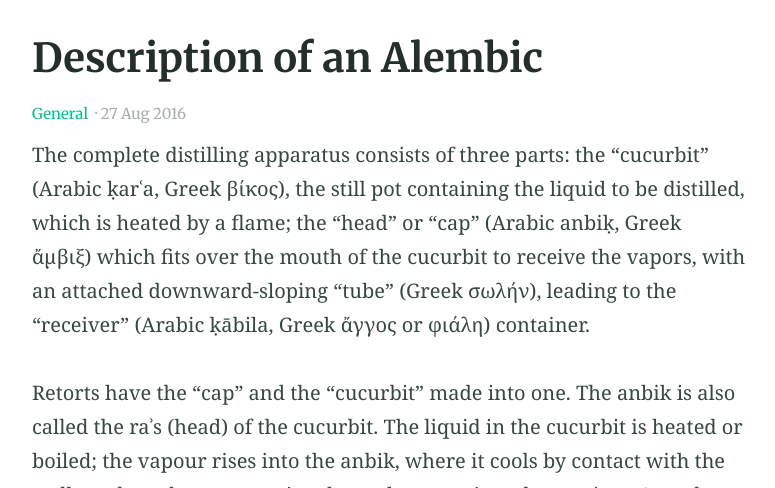
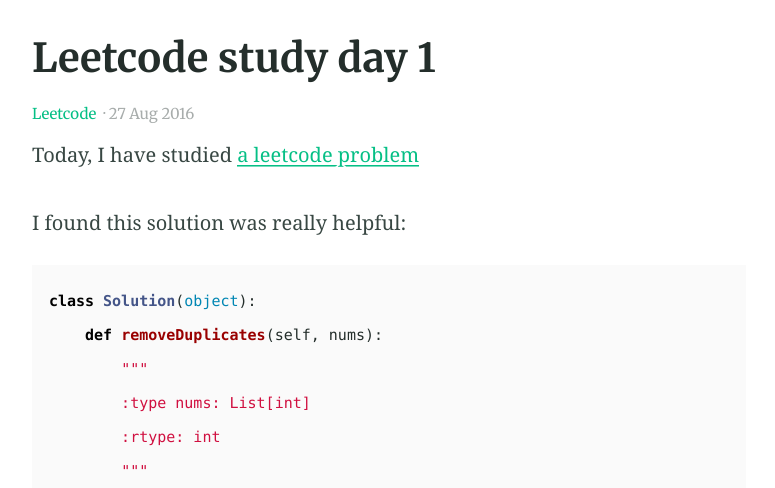
Before and after one commit to jinjin-tonic/jinjin-tonic.github.io, a Jekyll site: the page built from _posts/2016-08-27-example-post-one.md, in a window 1280 px wide and 900 px high, cut to the strip 412-900 px from the top of the window. Shown: the whole strip, without its empty margins (251-1026 px from the left). Built offline with Jekyll 4.4.1, drawn with Linux system fonts in a browser that asks for light colours; some of the changed text lies outside the part shown.

Commit message:
update post 1

````diff
--- a/_posts/2016-08-27-example-post-one.md
+++ b/_posts/2016-08-27-example-post-one.md
@@ -1,14 +1,31 @@
 ---
-title: Description of an Alembic
+title: Leetcode study day 1
 categories:
-- General
+- Leetcode
 feature_image: "https://picsum.photos/2560/600?image=872"
 ---
 
-The complete distilling apparatus consists of three parts: the "cucurbit" (Arabic ḳarʿa, Greek βίκος), the still pot containing the liquid to be distilled, which is heated by a flame; the "head" or "cap" (Arabic anbiḳ, Greek ἄμβιξ) which fits over the mouth of the cucurbit to receive the vapors, with an attached downward-sloping "tube" (Greek σωλήν), leading to the "receiver" (Arabic ḳābila, Greek ἄγγος or φιάλη) container.
+Today, I have studied [a leetcode problem](https://leetcode.com/problems/remove-duplicates-from-sorted-array/)
 
-<!-- more -->
+I found this solution was really helpful:
 
-Retorts have the "cap" and the "cucurbit" made into one. The anbik is also called the raʾs (head) of the cucurbit. The liquid in the cucurbit is heated or boiled; the vapour rises into the anbik, where it cools by contact with the walls and condenses, running down the spout into the receiver. A modern descendant of the alembic is the pot still, used to produce distilled beverages.
+```python
+class Solution(object):
+    def removeDuplicates(self, nums):
+        """
+        :type nums: List[int]
+        :rtype: int
+        """
+        i = 0
+        while i < len(nums)-1:
+            if nums[i] == nums[i+1]:
+                del nums[i]
+            else:
+                i += 1
+        return len(nums)
+```
 
-_Originally from [Alembic - Wikipedia](https://en.wikipedia.org/wiki/Alembic)_
+- in-place deletion method `del`
+- loop end condition: when i >= len(nums)-1
+    - [0, 1, 2, 3, 4]
+    - The maximum index can only be less than len(nums)-1 (5 nums -> index 0 ~ 4 etc.)
````
